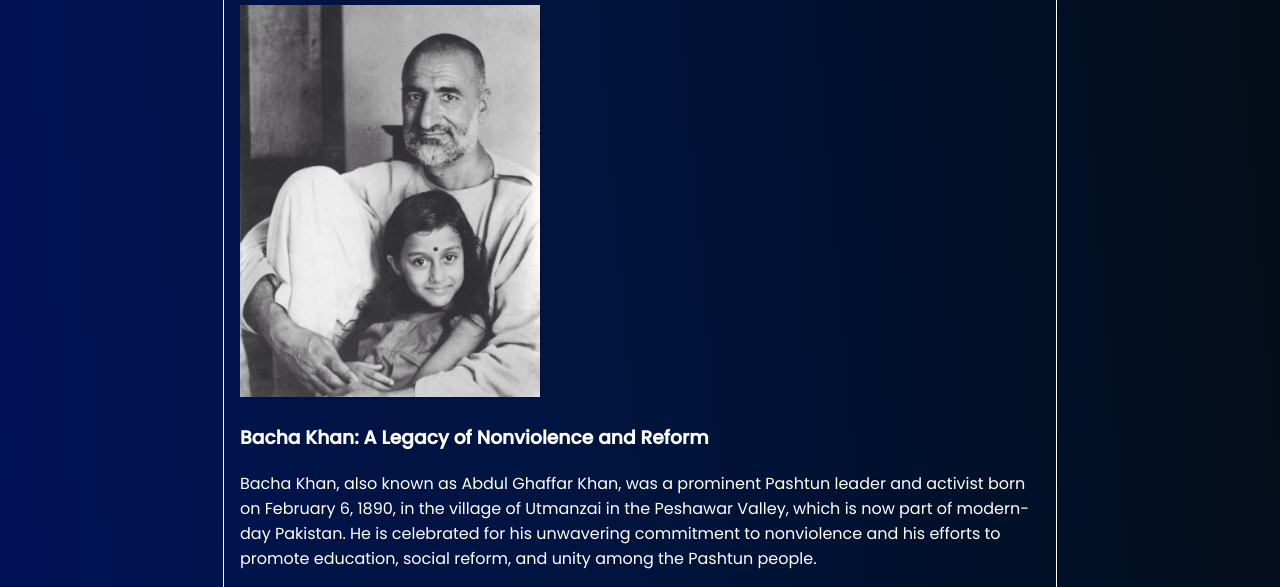
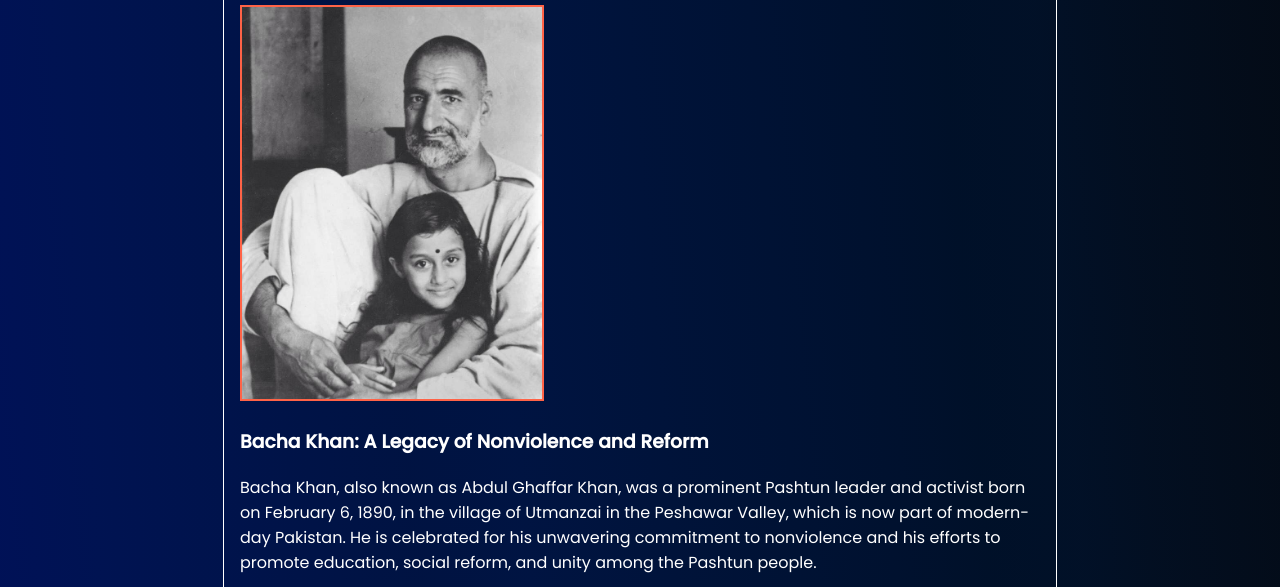
Before and after one commit to cbazyx8/KhanoPedia-, a plain HTML site: page index.html in a window 1280 px wide. Shown: the part 196-783 px from the top of the page. Drawn offline with Linux system fonts and the light colour scheme.

Commit message:
Update styles.css

```diff
--- a/styles.css
+++ b/styles.css
@@ -133,6 +133,9 @@ article p {
     font-size: 1rem;
     line-height: 1.6;
 }
+img{
+    border: 2px solid tomato;
+}
 
 footer {
     background-image: linear-gradient(
```
